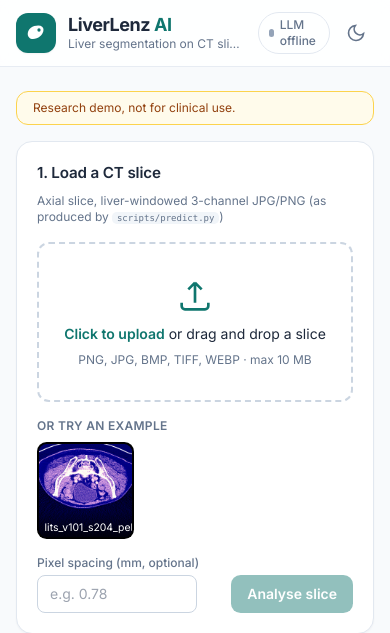
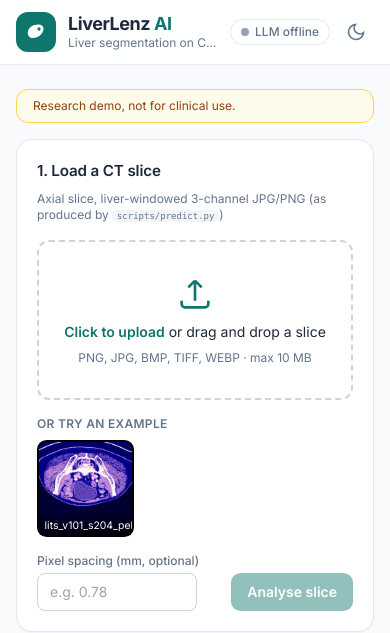
Before and after one commit to Amna05Chaudhry/LiverLenz-AI-Liver-CT-Scan-Analysis, a Flask app: page / in a window 390 px wide. Shown: the top 633 px of the page. Run offline with Flask 3, Linux system fonts and the light colour scheme; parts of the project's set-up code (start-up, migrations or seed data) failed here and were passed over; some libraries are stand-ins or nearby versions.

Commit message:
UI: keep header badges on one line, reset spacing per example

```diff
--- a/app/static/app.js
+++ b/app/static/app.js
@@ -36,10 +36,10 @@ $("themeBtn").addEventListener("click", () => {
 fetch("/api/status").then((r) => r.json()).then((s) => {
   const b = $("llmBadge");
   if (s.llm.online) {
-    b.className = "inline-flex items-center gap-1.5 rounded-full border border-brand-200 bg-brand-50 px-2.5 py-1 text-xs font-medium text-brand-800 dark:border-brand-700/50 dark:bg-brand-900/30 dark:text-brand-200";
+    b.className = "inline-flex whitespace-nowrap items-center gap-1.5 rounded-full border border-brand-200 bg-brand-50 px-2.5 py-1 text-xs font-medium text-brand-800 dark:border-brand-700/50 dark:bg-brand-900/30 dark:text-brand-200";
     b.innerHTML = `<span class="h-2 w-2 rounded-full bg-brand-500"></span><span>LLM: ${esc(s.llm.model)}</span>`;
   } else {
-    b.className = "inline-flex items-center gap-1.5 rounded-full border border-slate-200 px-2.5 py-1 text-xs font-medium text-slate-500 dark:border-slate-700 dark:text-slate-400";
+    b.className = "inline-flex whitespace-nowrap items-center gap-1.5 rounded-full border border-slate-200 px-2.5 py-1 text-xs font-medium text-slate-500 dark:border-slate-700 dark:text-slate-400";
     b.innerHTML = `<span class="h-2 w-2 rounded-full bg-slate-400"></span><span>LLM offline</span>`;
     b.title = "No LLM_API_KEY set: report and chat use templates built from the measurements.";
   }
--- a/app/templates/index.html
+++ b/app/templates/index.html
@@ -41,14 +41,14 @@
         <p class="truncate text-xs text-slate-500 dark:text-slate-400">Liver segmentation on CT slices, with an auto-generated report and a scan-aware assistant</p>
       </div>
       <div class="ml-auto flex items-center gap-2">
-        <span class="hidden items-center gap-1.5 rounded-full border border-amber-300 bg-amber-50 px-2.5 py-1 text-xs font-medium text-amber-800 md:inline-flex dark:border-amber-500/40 dark:bg-amber-500/10 dark:text-amber-300">
+        <span class="hidden items-center gap-1.5 whitespace-nowrap rounded-full border border-amber-300 bg-amber-50 px-2.5 py-1 text-xs font-medium text-amber-800 lg:inline-flex dark:border-amber-500/40 dark:bg-amber-500/10 dark:text-amber-300">
           <svg class="h-3.5 w-3.5" viewBox="0 0 20 20" fill="currentColor"><path fill-rule="evenodd" d="M8.5 2.9a1.7 1.7 0 0 1 3 0l6.3 11.4A1.7 1.7 0 0 1 16.3 17H3.7a1.7 1.7 0 0 1-1.5-2.6L8.5 2.9zM10 7a.9.9 0 0 0-.9.9v3.4a.9.9 0 0 0 1.8 0V7.9A.9.9 0 0 0 10 7zm0 8a1 1 0 1 0 0-2 1 1 0 0 0 0 2z" clip-rule="evenodd"/></svg>
           Research demo, not for clinical use
         </span>
-        <span id="llmBadge" class="inline-flex items-center gap-1.5 rounded-full border border-slate-200 px-2.5 py-1 text-xs font-medium text-slate-500 dark:border-slate-700 dark:text-slate-400">
+        <span id="llmBadge" class="inline-flex whitespace-nowrap items-center gap-1.5 rounded-full border border-slate-200 px-2.5 py-1 text-xs font-medium text-slate-500 dark:border-slate-700 dark:text-slate-400">
           <span class="h-2 w-2 rounded-full bg-slate-400"></span><span>Checking LLM…</span>
         </span>
-        <a href="#about" class="hidden rounded-lg px-3 py-1.5 text-sm font-medium text-slate-600 hover:bg-slate-100 sm:inline dark:text-slate-300 dark:hover:bg-slate-800">How it works</a>
+        <a href="#about" class="hidden whitespace-nowrap rounded-lg px-3 py-1.5 text-sm font-medium text-slate-600 hover:bg-slate-100 sm:inline dark:text-slate-300 dark:hover:bg-slate-800">How it works</a>
         <button id="themeBtn" type="button" class="rounded-lg p-2 text-slate-500 hover:bg-slate-100 dark:text-slate-400 dark:hover:bg-slate-800" aria-label="Toggle dark mode">
           <svg class="h-5 w-5 dark:hidden" viewBox="0 0 24 24" fill="none" stroke="currentColor" stroke-width="2"><path d="M21 12.8A9 9 0 1 1 11.2 3a7 7 0 0 0 9.8 9.8z"/></svg>
           <svg class="hidden h-5 w-5 dark:block" viewBox="0 0 24 24" fill="none" stroke="currentColor" stroke-width="2"><circle cx="12" cy="12" r="4"/><path d="M12 2v2m0 16v2M4.9 4.9l1.4 1.4m11.4 11.4 1.4 1.4M2 12h2m16 0h2M4.9 19.1l1.4-1.4M17.7 6.3l1.4-1.4"/></svg>
@@ -58,7 +58,7 @@
   </header>
 
   <main class="mx-auto max-w-7xl px-4 py-6 sm:px-6">
-    <div class="mb-4 rounded-xl border border-amber-300 bg-amber-50 px-4 py-2 text-xs text-amber-800 md:hidden dark:border-amber-500/40 dark:bg-amber-500/10 dark:text-amber-300">
+    <div class="mb-4 rounded-xl border border-amber-300 bg-amber-50 px-4 py-2 text-xs text-amber-800 lg:hidden dark:border-amber-500/40 dark:bg-amber-500/10 dark:text-amber-300">
       Research demo, not for clinical use.
     </div>
 
```
